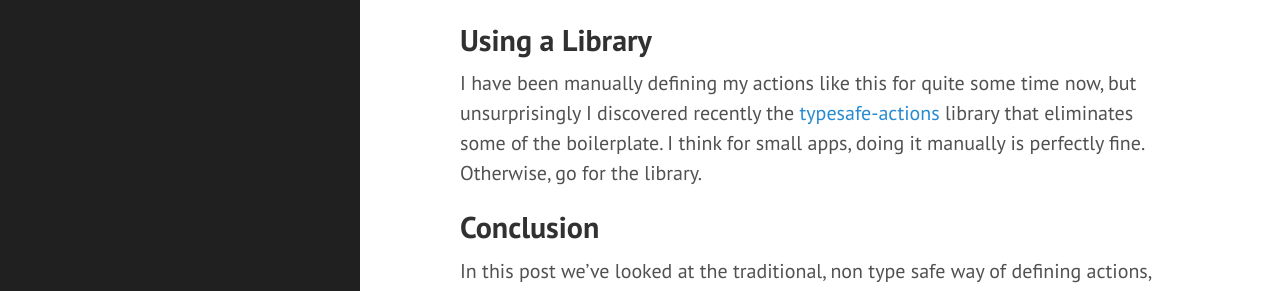
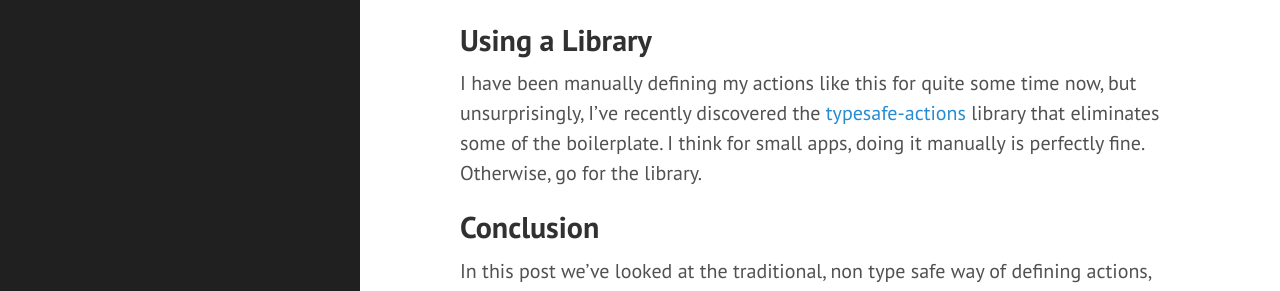
Before and after one commit to sutiialex/sutiialex.github.io, a Jekyll site: the page built from _posts/2019-10-06-type-safe-redux.md, in a window 1280 px wide and 900 px high, scrolled down 6065 px. Shown: the part 190-481 px from the top of the window. Built offline with Jekyll 4.4.1, drawn with Linux system fonts in a browser that asks for light colours.

Commit message:
Decreased pagination

```diff
--- a/_config.yml
+++ b/_config.yml
@@ -14,7 +14,7 @@
   name:           'Alexandru Sutii'
   url:            https://www.linkedin.com/in/alexandru-sutii-778a3b32/
 
-paginate:         5
+paginate:         1
 
 # Custom vars
 version:          2.1.0
@@ -24,4 +24,4 @@
 
 plugins:
     - jekyll-paginate
-paginate: 5
+paginate: 1
--- a/_posts/2019-10-06-type-safe-redux.md
+++ b/_posts/2019-10-06-type-safe-redux.md
@@ -237,8 +237,8 @@
 useful in any language and any piece of tech, not only in frontend with Redux.
 
 ## Using a Library ##
-I have been manually defining my actions like this for quite some time now, but unsurprisingly
-I discovered recently the [typesafe-actions](https://github.com/piotrwitek/typesafe-actions)
+I have been manually defining my actions like this for quite some time now, but unsurprisingly,
+I've recently discovered the [typesafe-actions](https://github.com/piotrwitek/typesafe-actions)
 library that eliminates some of the boilerplate. I think for small apps, doing it manually
 is perfectly fine. Otherwise, go for the library.
 
```
